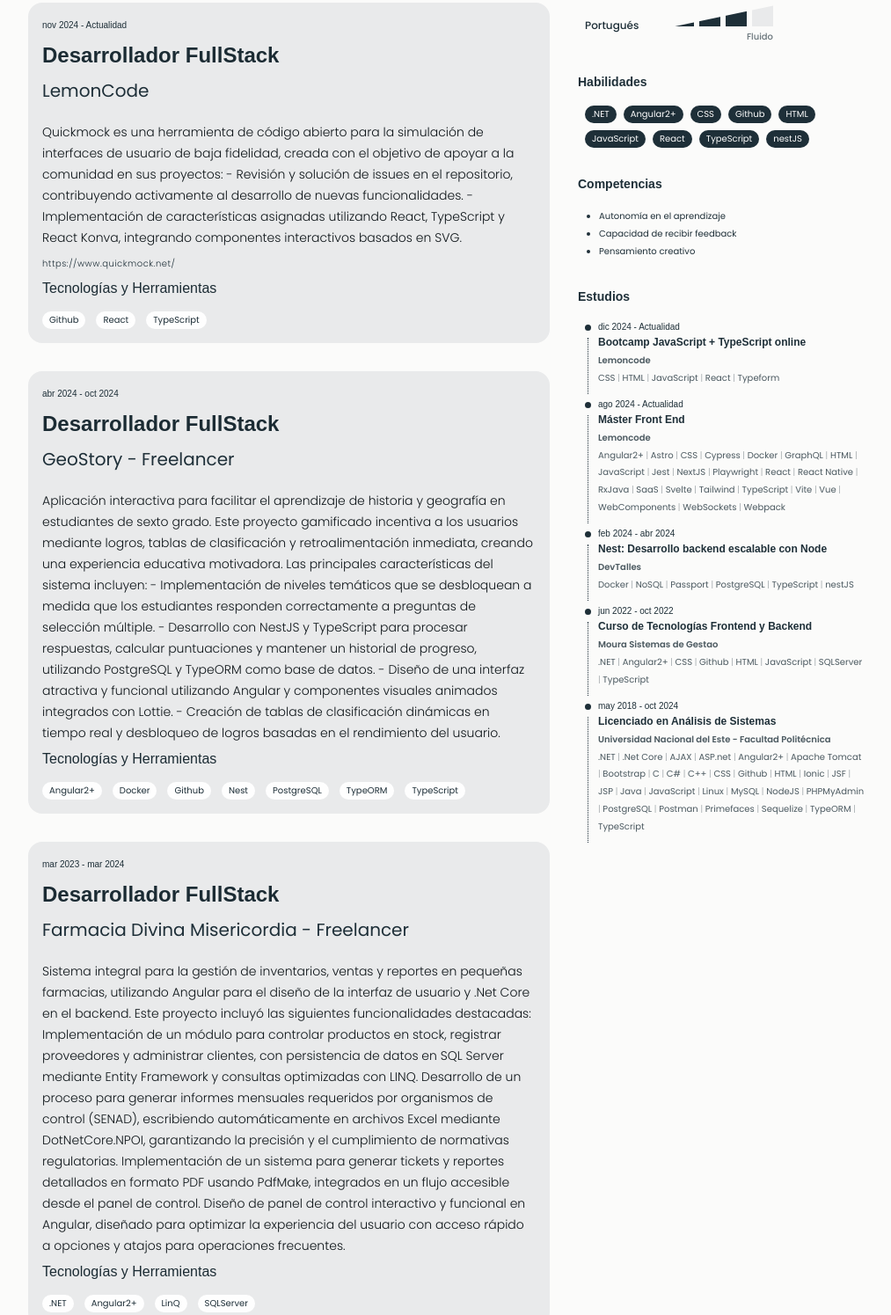
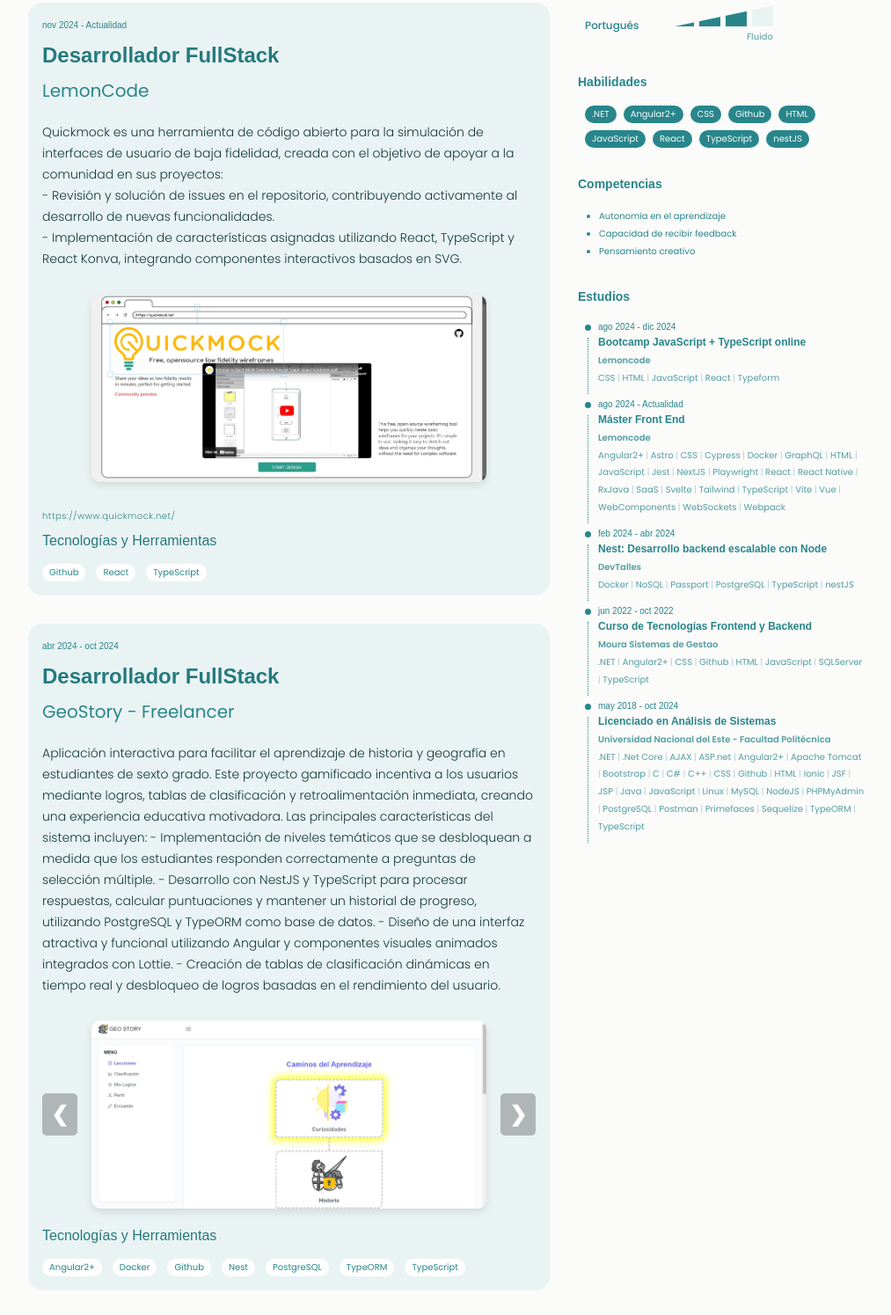
Before and after one commit to rojasadrian012/cv, a plain HTML site: page index.html in a window 1280 px wide. Shown: the part 507-2002 px from the top of the page at 88% size, without its empty margins (128-1141 px from the left). Drawn offline with Linux system fonts and the light colour scheme; a web font is replaced by a local one.

Commit message:
added images

```diff
--- a/index.html
+++ b/index.html
@@ -27,16 +27,16 @@
         --space-64: calc(var(--space-base) * 16);
 
         /* colors */
-        --primary-50: #e9eaeb;
-        --primary-100: #b9bfc1;
-        --primary-200: #989fa3;
-        --primary-300: #68747a;
-        --primary-400: #4b5960;
-        --primary-500: #1e2f38;
-        --primary-600: #1b2b33;
-        --primary-700: #152128;
-        --primary-800: #111a1f;
-        --primary-900: #0d1418;
+        --primary-50: #eaf3f3;
+        --primary-100: #bcd9db;
+        --primary-200: #9cc7ca;
+        --primary-300: #6faeb1;
+        --primary-400: #539ea2;
+        --primary-500: #28868b;
+        --primary-600: #247a7e;
+        --primary-700: #1c5f63;
+        --primary-800: #164a4c;
+        --primary-900: #11383a;
 
         /* text */
         --light-light-50: #fefefe;
@@ -715,6 +715,70 @@
           padding-top: 215px;
         }
       }
+
+      .carousel-container {
+        display: flex;
+        justify-content: center;
+        align-items: center;
+        flex-direction: column;
+        margin: 0,5rem 0;
+        height: 255px;
+      }
+
+      .carousel-container div img {
+        width: 80%;
+        border-radius: 10px;
+        box-shadow: 0 4px 8px rgba(0, 0, 0, 0.1);
+        transition: opacity 0.3s ease-in-out;
+        max-height: 250px;
+      }
+
+      .carousel {
+        display: flex;
+        justify-content: center;
+        align-items: center;
+        position: relative;
+        width: 100%;
+        max-width: 600px;
+        box-sizing: border-box;
+      }
+
+      .prev, .next {
+        position: absolute;
+        top: 50%;
+        transform: translateY(-50%);
+        font-size: 24px;
+        font-weight: bold;
+        padding: 10px;
+        background: rgba(0, 0, 0, 0.25);
+        color: white;
+        border: none;
+        border-radius: 5px;
+        cursor: pointer;
+      }
+
+      .prev {
+        left: 0;
+      }
+
+      .next {
+        right: 0;
+      }
+
+      .prev:hover, .next:hover {
+        background: rgba(0, 0, 0, 0.5);
+      }
+
+      @media screen and (max-width: 767px) {
+        .carousel-container {
+          height: 180px;
+        }
+
+        .carousel-container div img {
+          max-height: 180px;
+        }
+      }
+
     </style>
   </head>
   <body>
@@ -734,6 +798,7 @@
     <main class="container main">
       <div class="column column-left"></div>
       <div class="column column-right"></div>
+
       <section class="section links">
           <h2 class="title">Mis enlaces</h2>
           <div class="links__container">
@@ -829,16 +894,33 @@
         <div class="experiencies__container">
           <div class="experience">
             <p class="experience__date">
-          nov 2024
-             - Actualidad
+              nov 2024 - Actualidad
             <h3 class="experience__position">Desarrollador FullStack</h3>
             <h4 class="experience__company">LemonCode</h4>
             <div class="experience__text">
-          <p>Quickmock  es una herramienta de código abierto para la simulación de interfaces de usuario de baja fidelidad, creada con el objetivo de apoyar a la comunidad en sus proyectos:
-- Revisión y solución de issues en el repositorio, contribuyendo activamente al desarrollo de nuevas funcionalidades.
-- Implementación de características asignadas utilizando React, TypeScript y React Konva, integrando componentes interactivos basados en SVG.</p>
+              <p>
+                Quickmock  es una herramienta de código abierto para la simulación de
+                interfaces de usuario de baja fidelidad, creada con el objetivo de apoyar
+                a la comunidad en sus proyectos:
+                <p>
+                  - Revisión y solución de issues en el repositorio, contribuyendo activamente
+                  al desarrollo de nuevas funcionalidades.
+                </p>
+                <p>
+                  - Implementación de características asignadas utilizando React, TypeScript
+                  y React Konva, integrando componentes interactivos basados en SVG.
+                </p>
+              </p>
             </div>
+
+            <div class="carousel-container">
+              <div class="carousel">
+                <img id="qm-carousel" src="assets/qm-home.webp" alt="GeoStory Home">
+              </div>
+            </div>
+
             <a href=https://www.quickmock.net/ class="experience__url" target="_blank">https://www.quickmock.net/</a>
+
             <div>
               <h5 class="experience__tools">Tecnologías y Herramientas</h5>
               <ul class="experience__tools-list">
@@ -850,8 +932,8 @@
           </div>
           <div class="experience">
             <p class="experience__date">
-          abr 2024
-              - oct 2024        <h3 class="experience__position">Desarrollador FullStack</h3>
+              abr 2024 - oct 2024
+            <h3 class="experience__position">Desarrollador FullStack</h3>
             <h4 class="experience__company">GeoStory - Freelancer</h4>
             <div class="experience__text">
               <p>Aplicación interactiva para facilitar el aprendizaje de historia y geografía en estudiantes de sexto grado. Este proyecto gamificado incentiva a los usuarios mediante logros, tablas de clasificación y retroalimentación inmediata, creando una experiencia educativa motivadora. Las principales características del sistema incluyen:
@@ -861,6 +943,13 @@
                 - Creación de tablas de clasificación dinámicas en tiempo real y desbloqueo de logros basadas en el rendimiento del usuario.</p>
             </div>
             <div>
+              <div class="carousel-container">
+                <div class="carousel">
+                  <button class="prev" onclick="prevImage('gs')">&#10094;</button>
+                  <img id="gs-carousel" src="assets/gs-home.webp" alt="GeoStory Home">
+                  <button class="next" onclick="nextImage('gs')">&#10095;</button>
+                </div>
+              </div>
               <h5 class="experience__tools">Tecnologías y Herramientas</h5>
               <ul class="experience__tools-list">
                 <li class="chip">Angular2+</li>
@@ -886,6 +975,13 @@ Desarrollo de un proceso para generar informes mensuales requeridos por organism
       Diseño de panel de control interactivo y funcional en Angular, diseñado para optimizar la experiencia del usuario con acceso rápido a opciones y atajos para operaciones frecuentes.</p>
             </div>
             <div>
+              <div class="carousel-container">
+                <div class="carousel">
+                  <button class="prev" onclick="prevImage('dm')">&#10094;</button>
+                  <img id="dm-carousel" src="assets/dm-home.webp" alt="GeoStory Home">
+                  <button class="next" onclick="nextImage('dm')">&#10095;</button>
+                </div>
+              </div>
               <h5 class="experience__tools">Tecnologías y Herramientas</h5>
               <ul class="experience__tools-list">
                 <li class="chip">.NET</li>
@@ -932,7 +1028,7 @@ Diseño de panel de control interactivo y funcional en Angular, diseñado para o
               <hr class="decoration__line" />
             </div>
             <div class="education__group">
-            <p class="education__date">dic 2024 - Actualidad            </p>
+              <p class="education__date">ago 2024              - dic 2024            </p>
               <p class="education__title">Bootcamp JavaScript + TypeScript online</p>
               <p class="education__entity">Lemoncode</p>
               <p class="education__technologies">
@@ -1342,6 +1438,44 @@ Diseño de panel de control interactivo y funcional en Angular, diseñado para o
       window.addEventListener('resize', handleResize);
 
       document.addEventListener('DOMContentLoaded', handleResize);
+
+        // Definir imágenes agrupadas por prefijo
+  const projectImages = {
+    gs: [
+      "assets/gs-home.webp",
+      "assets/gs-achievement.webp",
+      "assets/gs-next-level.webp",
+      "assets/gs-ranking.webp",
+      "assets/gs-reponse.webp"
+    ],
+    dm: [
+      "assets/dm-home.webp",
+      "assets/dm-excel.webp",
+      "assets/dm-montly-excel.webp",
+      "assets/dm-sell.webp"
+    ],
+    qm: [
+      "assets/qm-home.webp"
+    ]
+  };
+
+  // Índices actuales por categoría de imagen
+  let currentIndexes = {
+    gs: 0,
+    dm: 0,
+    qm: 0
+  };
+
+  function nextImage(project) {
+    currentIndexes[project] = (currentIndexes[project] + 1) % projectImages[project].length;
+    document.getElementById(`${project}-carousel`).src = projectImages[project][currentIndexes[project]];
+  }
+
+  function prevImage(project) {
+    currentIndexes[project] = (currentIndexes[project] - 1 + projectImages[project].length) % projectImages[project].length;
+    document.getElementById(`${project}-carousel`).src = projectImages[project][currentIndexes[project]];
+  }
+
     </script>
   </body>
 </html>
```
Also changed, not shown: assets/dm-excel.webp (added), assets/dm-home.webp (added), assets/dm-montly-excel.webp (added), assets/dm-sell.webp (added), assets/gs-achievement.webp (added), assets/gs-home.webp (added), assets/gs-next-level.webp (added), assets/gs-ranking.webp (added), assets/gs-reponse.webp (added), assets/qm-home.webp (added). Lines whose indentation alone changed are shown as unchanged.
